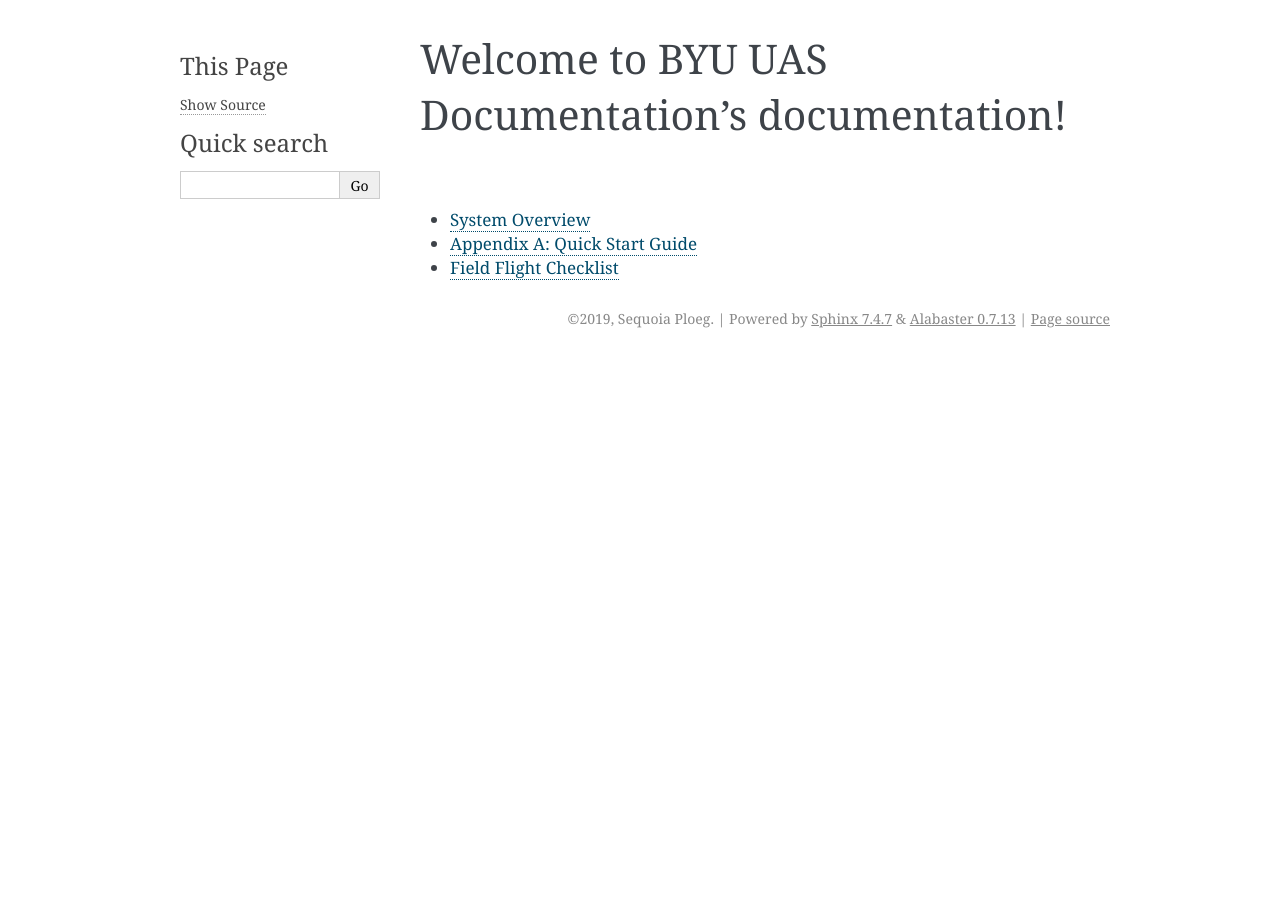
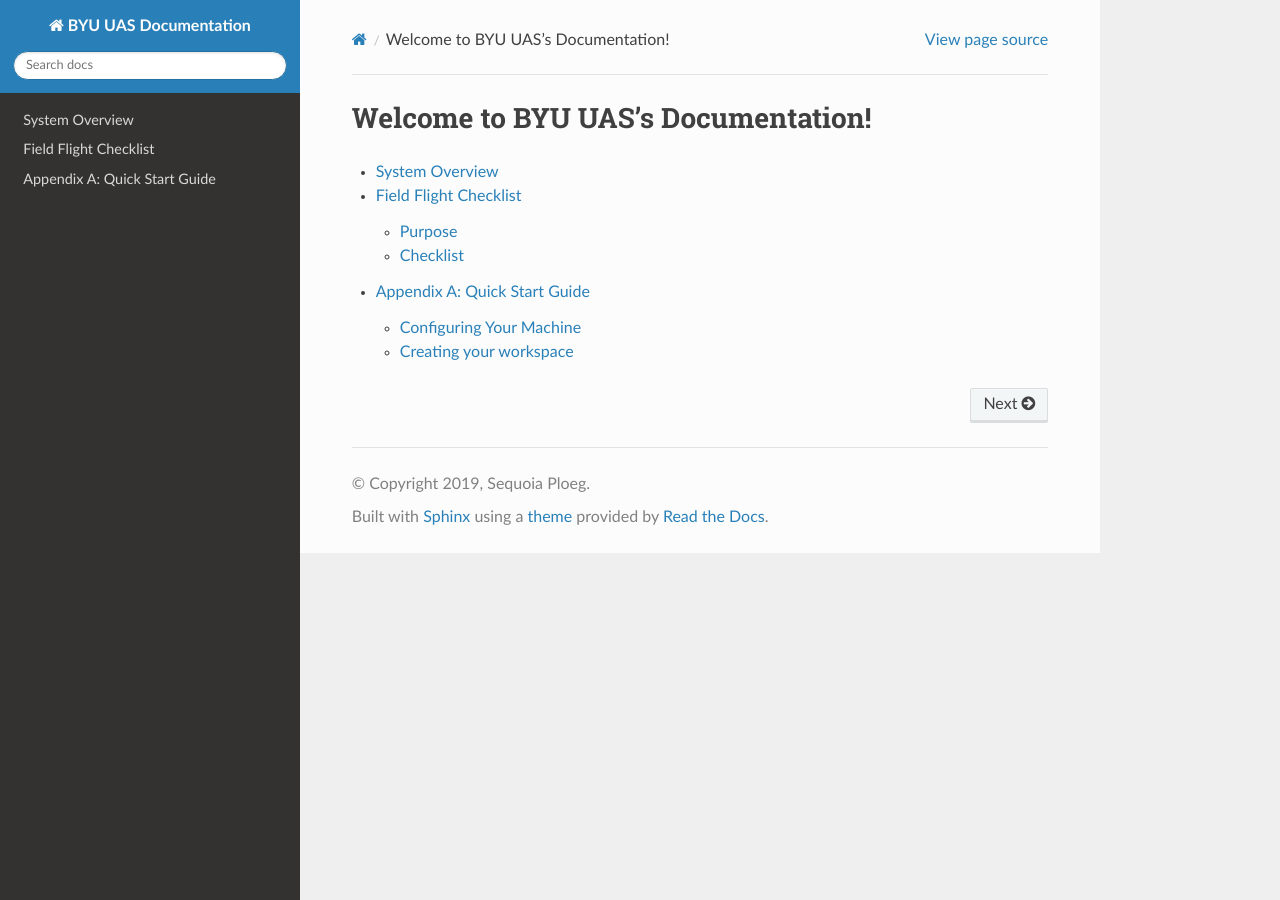
Before and after one commit to BYU-AUVSI/uas_documentation, a Sphinx documentation site: the page built from source/index.rst, in a window 1280 px wide. Built offline with Sphinx 7.4.7 and the Read the Docs theme 2.0.0, drawn with Linux system fonts in a browser that asks for light colours.

Commit message:
Added config for TOC

```diff
--- a/source/conf.py
+++ b/source/conf.py
@@ -10,10 +10,11 @@
 # add these directories to sys.path here. If the directory is relative to the
 # documentation root, use os.path.abspath to make it absolute, like shown here.
 #
-# import os
-# import sys
-# sys.path.insert(0, os.path.abspath('.'))
-
+import os
+import sys
+sys.path.insert(0, os.path.abspath('.'))
+import recommonmark
+from recommonmark.transform import AutoStructify
 
 # -- Project information -----------------------------------------------------
 
@@ -30,7 +31,10 @@
 # Add any Sphinx extension module names here, as strings. They can be
 # extensions coming with Sphinx (named 'sphinx.ext.*') or your custom
 # ones.
-extensions = ['recommonmark']
+extensions = [
+    'sphinx.ext.autodoc',
+    'recommonmark',
+]
 
 # Add any paths that contain templates here, relative to this directory.
 templates_path = ['_templates']
@@ -46,16 +50,40 @@
 # The theme to use for HTML and HTML Help pages.  See the documentation for
 # a list of builtin themes.
 #
-html_theme = 'alabaster'
+# html_theme = 'alabaster'
+html_theme = 'sphinx_rtd_theme'
 
 # Add any paths that contain custom static files (such as style sheets) here,
 # relative to this directory. They are copied after the builtin static files,
 # so a file named "default.css" will overwrite the builtin "default.css".
 html_static_path = ['_static']
 
+html_theme_options = {
+    # 'canonical_url': '',
+    # 'analytics_id': 'UA-XXXXXXX-1',  #  Provided by Google in your dashboard
+    # 'logo_only': False,
+    'display_version': True,
+    'prev_next_buttons_location': 'bottom',
+    'style_external_links': False,
+    # 'vcs_pageview_mode': '',
+    # 'style_nav_header_background': 'white',
+    # Toc options
+    'collapse_navigation': True,
+    'sticky_navigation': True,
+    'navigation_depth': 4,
+    'includehidden': True,
+    'titles_only': False
+}
+
 # app setup hook
-# def setup(app):
-#     app.add_config_value('recommonmark_config', {
-#             'auto_toc_tree_section': 'Contents',
-#             }, True)
-#     app.add_transform(AutoStructify)
+def setup(app):
+    app.add_config_value('recommonmark_config', {
+        #'url_resolver': lambda url: github_doc_root + url,
+        'enable_auto_toc_tree': True,
+        # 'auto_toc_tree_section': 'Contents',
+        'enable_math': False,
+        'enable_inline_math': False,
+        'enable_eval_rst': True,
+        # 'enable_auto_doc_ref': True,
+    }, True)
+    app.add_transform(AutoStructify)
--- /dev/null
+++ b/source/index.rst
@@ -0,0 +1,9 @@
+Welcome to BYU UAS's Documentation!
+===================================
+
+.. toctree::
+   :maxdepth: 2
+
+   system_overview.md
+   field_flight_checklist.md
+   quick_start.md
```
Also changed, not shown: source/index.md (deleted, +0 -5 lines).
